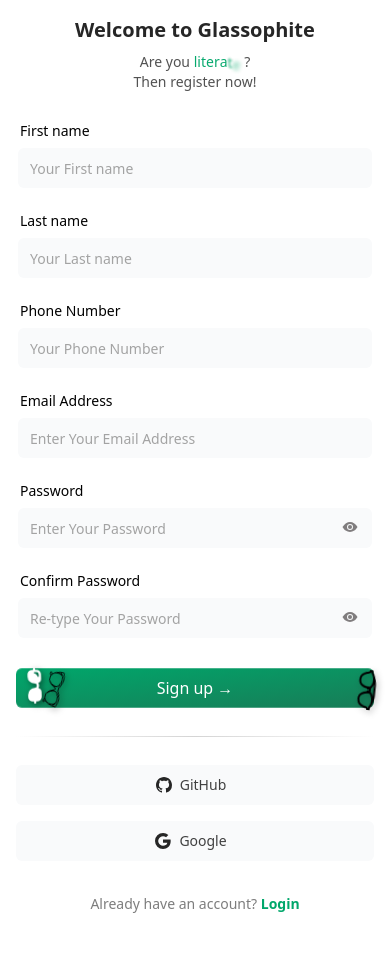
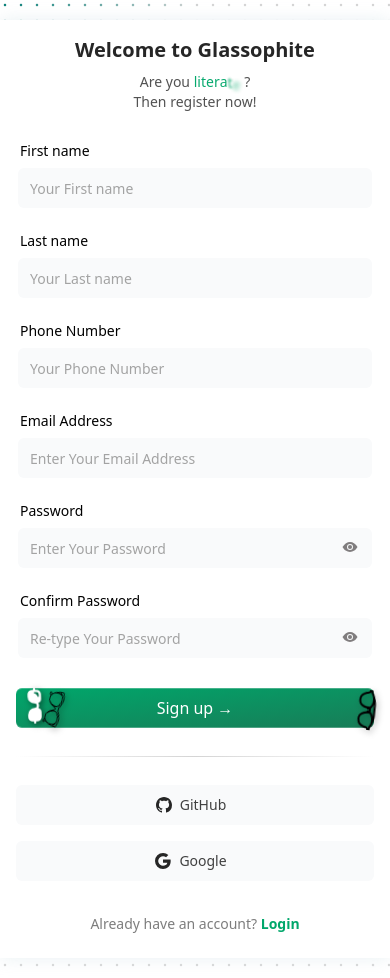
Before and after one commit to Sadik-Ahmmed-Tonmoy/glassophite-frontend, a Next.js app: page /auth/register in a window 390 px wide. Before the commit the page ends 938 px from the top, so only its background shows below. Built offline with nearby package versions, Linux system fonts and the light colour scheme; what @nextui-org/react would draw is missing.

Commit message:
register page update

```diff
--- a/src/components/pages/auth/LoginWithEmail.tsx
+++ b/src/components/pages/auth/LoginWithEmail.tsx
@@ -23,7 +23,7 @@ export function LoginWithEmail() {
   return (
     <div
       style={{ boxShadow: "0px 0px 16px 0px rgba(228, 237, 240, 0.80)" }}
-      className="max-w-xl w-full mx-auto rounded-none md:rounded-2xl p-4 md:p-8 shadow-input bg-white dark:bg-black relative z-10"
+      className="max-w-xl w-full mx-auto rounded-none md:rounded-2xl p-4 md:p-8 shadow-input bg-white dark:bg-black relative z-10 my-5"
     >
       <h2 className="font-bold text-xl text-neutral-800 dark:text-neutral-200 text-center">
         Welcome to Glassophite
@@ -109,7 +109,7 @@ export function LoginWithEmail() {
         </div>
       </MyFormWrapper>
 
-      <p className="mb-2 lg:mb-10 text-center text-neutral-600  dark:text-neutral-300 text-opacity-75 font-inter text-[14px] font-normal leading-normal">
+      <div className="mb-2 lg:mb-10 text-center text-neutral-600  dark:text-neutral-300 text-opacity-75 font-inter text-[14px] font-normal leading-normal">
         Don&apos; have an account?
         {/* <Link to={"/sign-up"}>
                                 {" "}
@@ -131,7 +131,7 @@ export function LoginWithEmail() {
         >
           Login
         </LinkPreview> */}
-      </p>
+      </div>
     </div>
   );
 }
--- a/src/components/pages/auth/RegisterWithEmail.tsx
+++ b/src/components/pages/auth/RegisterWithEmail.tsx
@@ -19,7 +19,7 @@ export function RegisterWithEmail() {
   return (
     <div
       style={{ boxShadow: "0px 0px 16px 0px rgba(228, 237, 240, 0.80)" }}
-      className="max-w-xl w-full relative mx-auto rounded-none md:rounded-2xl p-4 md:p-8 shadow-input bg-white dark:bg-black z-10"
+      className="max-w-xl w-full relative mx-auto rounded-none md:rounded-2xl p-4 md:p-8 shadow-input bg-white dark:bg-black z-10 my-5  md:my-0"
     >
       <h2 className="font-bold text-xl text-neutral-800 dark:text-neutral-200 text-center">
         Welcome to Glassophite
@@ -109,7 +109,7 @@ export function RegisterWithEmail() {
         </div>
       </MyFormWrapper>
 
-      <p className="mb-2 text-center text-neutral-600  dark:text-neutral-300 text-opacity-75 font-inter text-[14px] font-normal leading-normal">
+      <div className="mb-2 text-center text-neutral-600  dark:text-neutral-300 text-opacity-75 font-inter text-[14px] font-normal leading-normal">
         Already have an account?{" "}
         {/* <Link to={"/sign-up"}>
                                 {" "}
@@ -131,7 +131,7 @@ export function RegisterWithEmail() {
         >
           Login
         </LinkPreview> */}
-      </p>
+      </div>
     </div>
   );
 }
```
